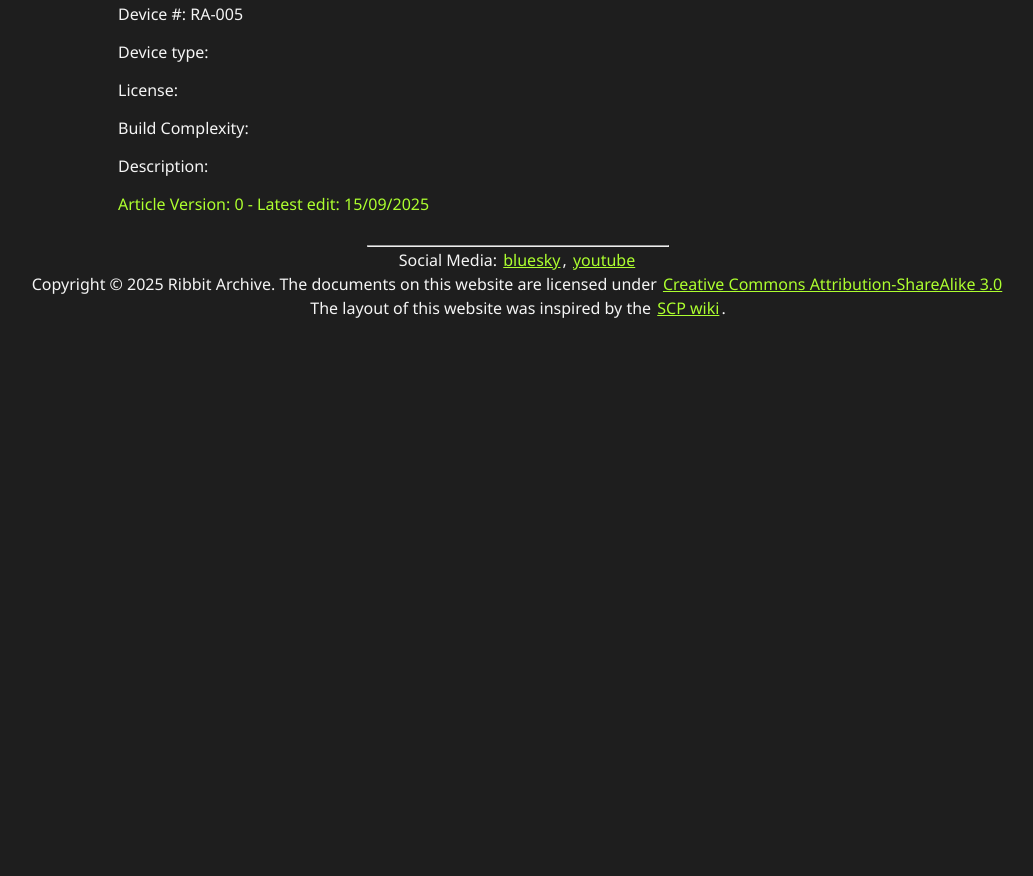
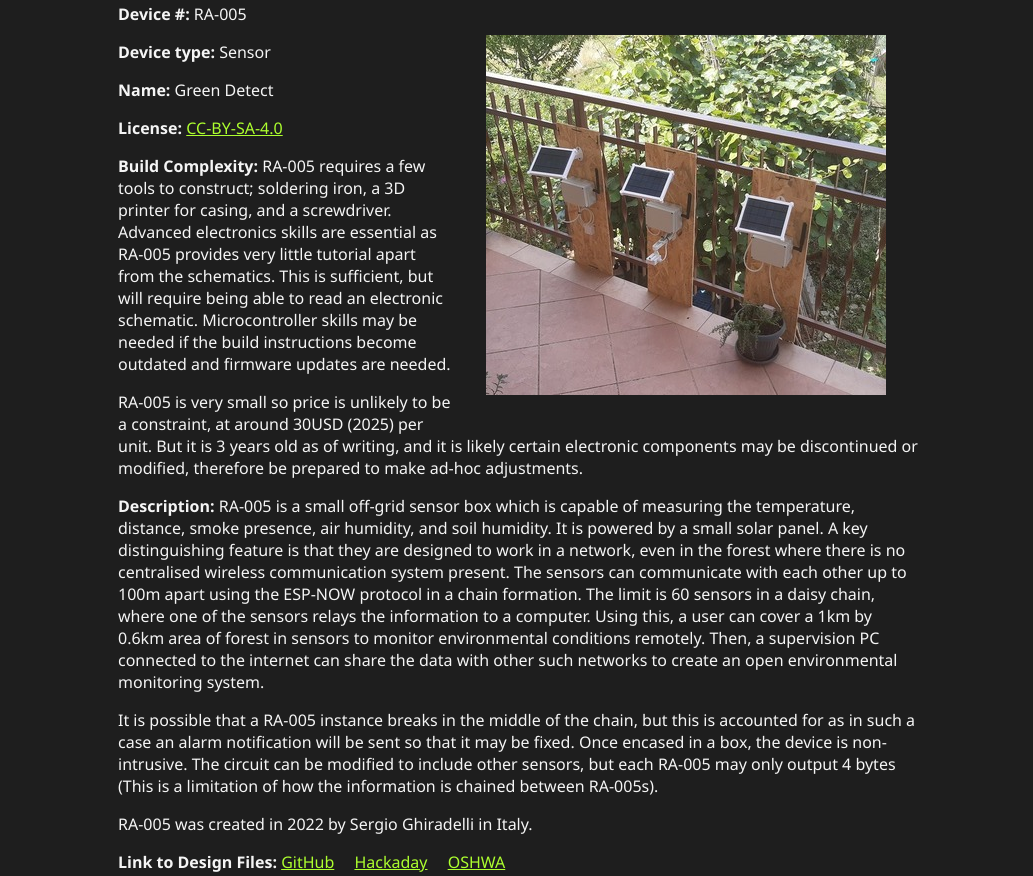
Before and after one commit to ilovemicroplastics/ribbit-archive, a plain HTML site: page 005/index.html in a window 1280 px wide. Shown: the part 259-1135 px from the top of the page, without its empty margins (122-1155 px from the left). Before the commit the page ends 800 px from the top, so only its background shows below. Drawn offline with Linux system fonts and the light colour scheme.

Commit message:
Added RA-005

```diff
--- a/005/index.html
+++ b/005/index.html
@@ -31,14 +31,35 @@
   <main>
 
     <div id = article>
-        <p>Device #: RA-005</p>
-<p>Device type:</p>
-<p>License:</p>
-<p>Build Complexity:</p>
-<p>Description:</p>
+        <p class="article-image"><img src="/ribbit-archive/images/RA/005.jpg" alt=""></p>
+<p><strong>Device #:</strong> RA-005</p>
+<p><strong>Device type:</strong> Sensor</p>
+<p><strong>Name:</strong> Green Detect</p>
+<p><strong>License:</strong> <a href="https://creativecommons.org/licenses/by-sa/4.0/deed.en">CC-BY-SA-4.0</a></p>
+<p><strong>Build Complexity:</strong> RA-005 requires a few tools to construct; soldering iron, a 3D printer for casing, and a screwdriver.
+Advanced electronics skills are essential as RA-005 provides very little tutorial apart from the schematics.
+This is sufficient, but will require being able to read an electronic schematic.
+Microcontroller skills may be needed if the build instructions become outdated and firmware updates are needed.</p>
+<p>RA-005 is very small so price is unlikely to be a constraint, at around 30USD (2025) per unit.
+But it is 3 years old as of writing, and it is likely certain electronic components may be discontinued or modified, therefore be prepared to make ad-hoc adjustments.</p>
+<p><strong>Description:</strong> RA-005 is a small off-grid sensor box which is capable of measuring the temperature, distance, smoke presence, air humidity, and soil humidity.
+It is powered by a small solar panel.
+A key distinguishing feature is that they are designed to work in a network, even in the forest where there is no centralised wireless communication system present.
+The sensors can communicate with each other up to 100m apart using the ESP-NOW protocol in a chain formation.
+The limit is 60 sensors in a daisy chain, where one of the sensors relays the information to a computer.
+Using this, a user can cover a 1km by 0.6km area of forest in sensors to monitor environmental conditions remotely.
+Then, a supervision PC connected to the internet can share the data with other such networks to create an open environmental monitoring system.</p>
+<p>It is possible that a RA-005 instance breaks in the middle of the chain,
+but this is accounted for as in such a case an alarm notification will be sent so that it may be fixed.
+Once encased in a box, the device is non-intrusive.
+The circuit can be modified to include other sensors, but each RA-005 may only output 4 bytes (This is a limitation of how the information is chained between RA-005s).</p>
+<p>RA-005 was created in 2022 by Sergio Ghiradelli in Italy.</p>
+<p><strong>Link to Design Files:</strong> <a href="https://github.com/Green-bms/GreenDetect">GitHub</a>
+<a href="https://hackaday.io/project/186064-green-detect">Hackaday</a>
+<a href="https://certification.oshwa.org/it000009.html">OSHWA</a></p>
 
-        Article Version: 0 -
-        Latest edit: 15/09/2025
+        Article Version: 1 -
+        Latest edit: 23/09/2025
     </div>
 
   </main>
--- a/index.xml
+++ b/index.xml
@@ -39,9 +39,9 @@
     <item>
       <title>RA-005</title>
       <link>https://ilovemicroplastics.github.io/ribbit-archive/005/</link>
-      <pubDate>Mon, 15 Sep 2025 00:00:00 +0000</pubDate>
+      <pubDate>Tue, 23 Sep 2025 00:00:00 +0000</pubDate>
       <guid>https://ilovemicroplastics.github.io/ribbit-archive/005/</guid>
-      <description>&lt;p&gt;Device #: RA-005&lt;/p&gt;&#xA;&lt;p&gt;Device type:&lt;/p&gt;&#xA;&lt;p&gt;License:&lt;/p&gt;&#xA;&lt;p&gt;Build Complexity:&lt;/p&gt;&#xA;&lt;p&gt;Description:&lt;/p&gt;</description>
+      <description>&lt;p class=&#34;article-image&#34;&gt;&lt;img src=&#34;https://ilovemicroplastics.github.io/ribbit-archive/images/RA/005.jpg&#34; alt=&#34;&#34;&gt;&lt;/p&gt;&#xA;&lt;p&gt;&lt;strong&gt;Device #:&lt;/strong&gt; RA-005&lt;/p&gt;&#xA;&lt;p&gt;&lt;strong&gt;Device type:&lt;/strong&gt; Sensor&lt;/p&gt;&#xA;&lt;p&gt;&lt;strong&gt;Name:&lt;/strong&gt; Green Detect&lt;/p&gt;&#xA;&lt;p&gt;&lt;strong&gt;License:&lt;/strong&gt; &lt;a href=&#34;https://creativecommons.org/licenses/by-sa/4.0/deed.en&#34;&gt;CC-BY-SA-4.0&lt;/a&gt;&lt;/p&gt;&#xA;&lt;p&gt;&lt;strong&gt;Build Complexity:&lt;/strong&gt; RA-005 requires a few tools to construct; soldering iron, a 3D printer for casing, and a screwdriver.&#xA;Advanced electronics skills are essential as RA-005 provides very little tutorial apart from the schematics.&#xA;This is sufficient, but will require being able to read an electronic schematic.&#xA;Microcontroller skills may be needed if the build instructions become outdated and firmware updates are needed.&lt;/p&gt;</description>
     </item>
     <item>
       <title>RA-006</title>
--- a/sitemap.xml
+++ b/sitemap.xml
@@ -18,7 +18,7 @@
     <lastmod>2025-09-23T00:00:00+00:00</lastmod>
   </url><url>
     <loc>https://ilovemicroplastics.github.io/ribbit-archive/005/</loc>
-    <lastmod>2025-09-15T00:00:00+00:00</lastmod>
+    <lastmod>2025-09-23T00:00:00+00:00</lastmod>
   </url><url>
     <loc>https://ilovemicroplastics.github.io/ribbit-archive/006/</loc>
     <lastmod>2025-09-15T00:00:00+00:00</lastmod>
```
Also changed, not shown: index.html (+1 -1 lines), images/RA/005.jpg (added).
